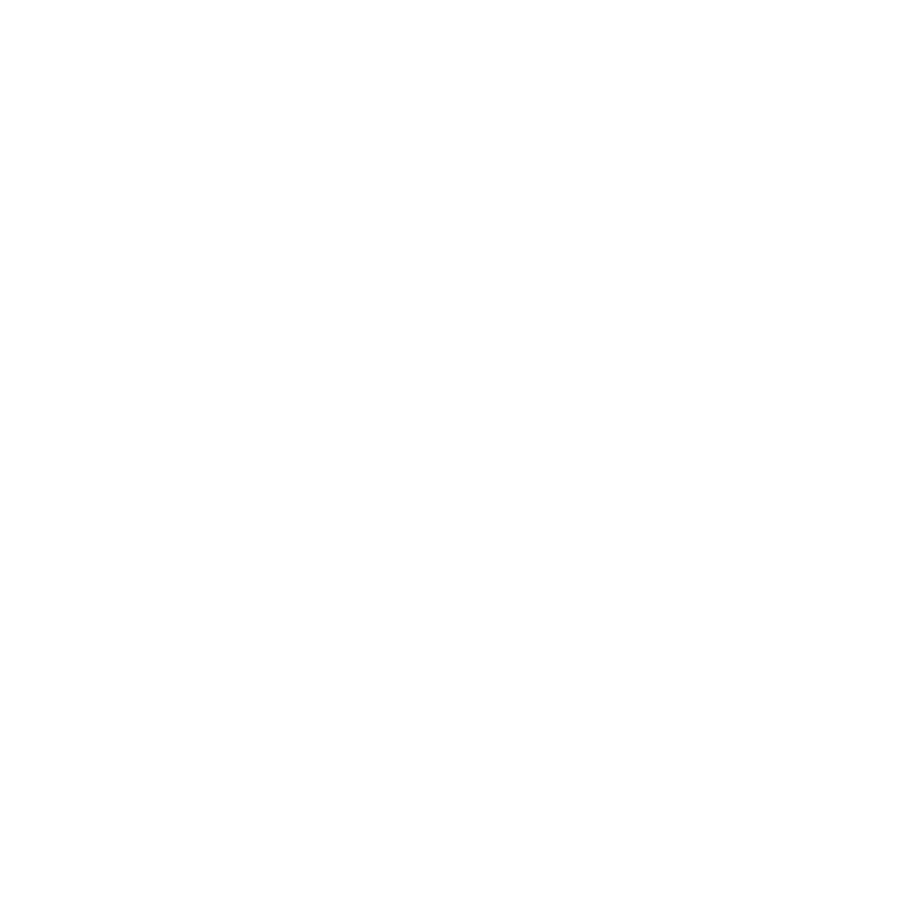
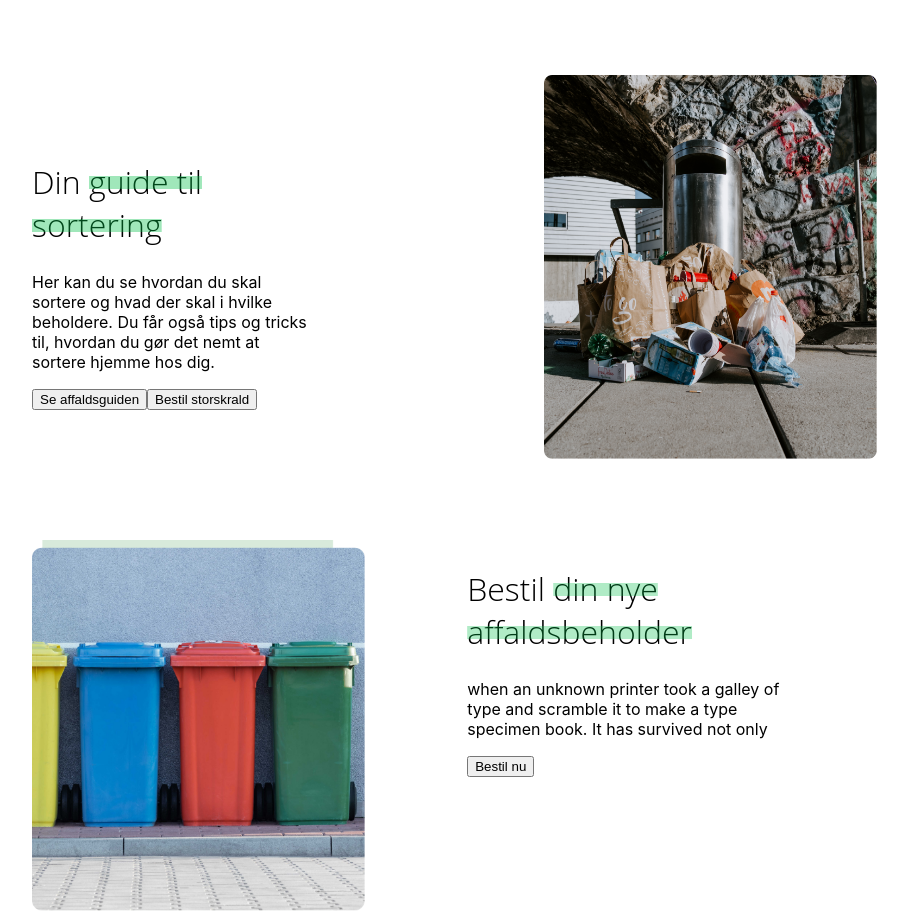
Before and after one commit to SlankehWeb/affaldsguiden, a React (Create React App) app: page / in a window 1280 px wide. Shown: the part 745-1660 px from the top of the page, without its empty margins (224-1132 px from the left). Before the commit the page ends 800 px from the top, so only its background shows below. Built offline with nearby package versions, Linux system fonts and the light colour scheme.

Commit message:
frontpage layout and base styling

```diff
--- a/src/components/global/navbar/navbar.scss
+++ b/src/components/global/navbar/navbar.scss
@@ -104,7 +104,7 @@
 }
 
 /* Media query for screens wider than 1400px */
-@media screen and (min-width: 1200px) {
+@media screen and (min-width: 1100px) {
   /* Logo styles */
   .logo {
     position: relative;
--- a/src/components/pages/frontpage/frontpage.jsx
+++ b/src/components/pages/frontpage/frontpage.jsx
@@ -1,10 +1,12 @@
 import Carousel from "./parts/carousel/carousel";
+import FrontPageArticals from "./parts/frontpagearticals/frontpagearticals";
 
 
 const Frontpage = () => {
   return (
     <>
     <Carousel/>
+    <FrontPageArticals/>
     </>
   );
 };
--- a/src/components/pages/frontpage/parts/carousel/carousel.scss
+++ b/src/components/pages/frontpage/parts/carousel/carousel.scss
@@ -5,7 +5,7 @@
       width: 100vw;
     }
   }
-  @media screen and (max-width: 1200px){
+  @media screen and (max-width: 1100px){
     .alice-carousel__stage-item{
       display: none;
     }
--- /dev/null
+++ b/src/components/pages/frontpage/parts/frontpagearticals/frontpagearticals.jsx
@@ -0,0 +1,41 @@
+import "./frontpagearticals.scss";
+
+const FrontPageArticals = () => {
+    return (
+      <>
+      <div className="articalcontainer">
+      <div className="articalparent1">
+        <div className="colum1">
+            <h2>Din <span>guide til sortering</span></h2>
+            <p>Her kan du se hvordan du skal sortere og hvad der skal i hvilke beholdere. Du får også tips og tricks til, hvordan du gør det nemt at sortere hjemme hos dig.</p>
+            <div>
+                <button>Se affaldsguiden</button>
+                <button>Bestil storskrald</button>
+            </div>
+        </div>
+        <div className="colum2">
+        <img
+    src={require("./pictures/unsplashsN4u56baSB0.png")}
+    alt="silver trash can with trash"
+  />
+        </div>
+      </div>
+      <div className="articalparent2">
+      <div className="colum1">
+      <img
+    src={require("./pictures/Group 238974.png")}
+    alt="rainbow of trashcans"
+  />
+      </div>
+        <div className="colum2">
+            <h2>Bestil <span>din nye affaldsbeholder</span></h2>
+            <p>when an unknown printer took a galley of type and scramble it to make a type specimen book. It has survived not only</p>
+            <button>Bestil nu</button>
+        </div>
+      </div>
+      </div>
+      </>
+    );
+  };
+
+  export default FrontPageArticals;
--- /dev/null
+++ b/src/components/pages/frontpage/parts/frontpagearticals/frontpagearticals.scss
@@ -0,0 +1,70 @@
+.articalcontainer{
+    margin-left: 20%;
+margin-right: 20%;
+img{
+    width: 130%;
+    height: auto;
+}
+.articalparent1{
+    position: relative;
+    margin-top: 10%;
+    display: grid;
+grid-template-columns: repeat(3, 1fr);
+grid-template-rows: 1fr;
+grid-column-gap: 0px;
+grid-row-gap: 0px;
+    .colum1{
+        position: absolute;
+        max-width: 60%;
+        top: 15%;
+        grid-area: 1 / 1 / 2 / 3;
+        h2{
+            font-family: Open Sans;
+            font-weight: 300;
+            font-size: 2.5vw;
+            max-width: 80%;
+            span{
+                text-decoration-line: line-through;
+                text-decoration-thickness: 1vw;
+                text-decoration-color:rgba(4, 192, 73, 0.377);
+            }
+        }
+        p{
+            max-width: 90%;
+        }
+    }
+    .colum2{
+        grid-area: 1 / 3 / 2 / 4;
+    }
+}
+.articalparent2{
+    margin-top: 10%;
+    display: grid;
+grid-template-columns: repeat(3, 1fr);
+grid-template-rows: 1fr;
+grid-column-gap: 0px;
+grid-row-gap: 0px;
+position: relative;
+
+.colum1{
+    grid-area: 1 / 1 / 2 / 2;
+}
+.colum2{
+    position: absolute;
+    margin-left: 20%;
+    left: 15%;
+    justify-content: center;
+    grid-area: 1 / 2 / 2 / 4;
+    h2{
+        font-family: Open Sans;
+        font-weight: 300;
+        font-size: 2.5vw;
+        max-width: 80%;
+        span{
+            text-decoration-line: line-through;
+            text-decoration-thickness: 1vw;
+            text-decoration-color:rgba(4, 192, 73, 0.313);
+        }
+    }
+}
+}}
```
Also changed, not shown: src/components/pages/frontpage/parts/frontpagearticals/pictures/Group 238974.png (added), src/components/pages/frontpage/parts/frontpagearticals/pictures/unsplashsN4u56baSB0.png (added).
